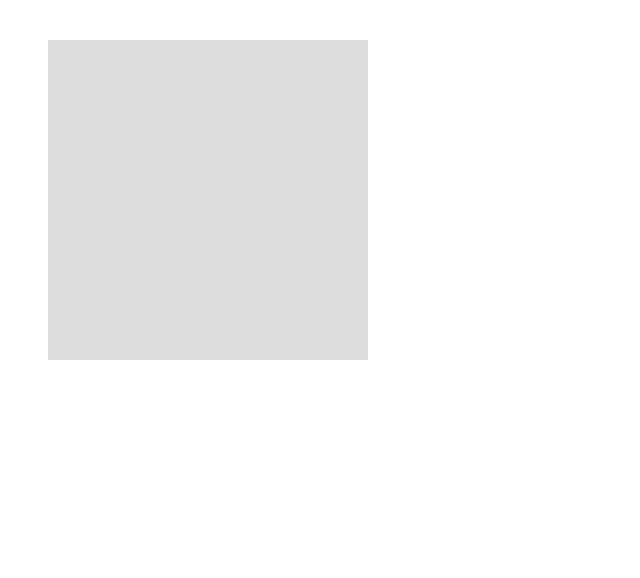
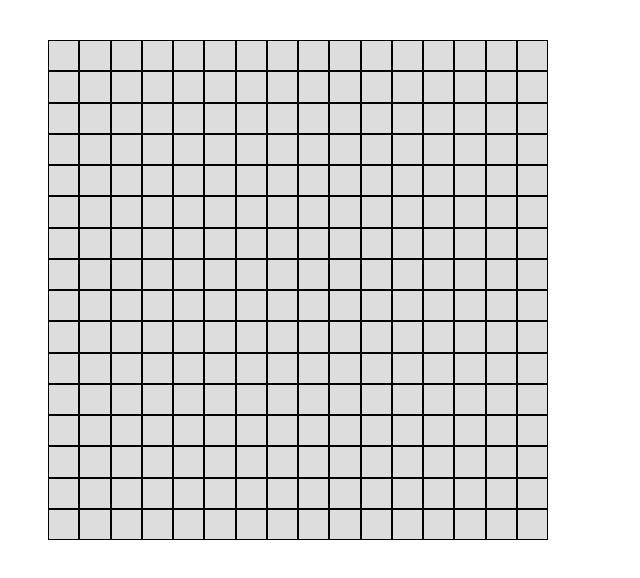
Before and after one commit to Dasaru/odin-etch, a plain HTML site: page index.html in a window 1280 px wide. Shown: the whole page, without its empty margins (0-640 px from the left). Drawn offline with Linux system fonts and the light colour scheme.

Commit message:
Add variable grid size

```diff
--- a/script.js
+++ b/script.js
@@ -1,3 +1,4 @@
+const CONTAINER_PIXEL_SIZE = 500;
 const container = document.querySelector(".container");
 
 createGrid();
@@ -10,8 +11,11 @@ container.addEventListener("mouseover", e => {
 
 function createGrid(size = 16) {
     const GRID_SIZE = size**2;
+    const divSize = CONTAINER_PIXEL_SIZE / size;
     for (let i=0; i < GRID_SIZE; i++) {
         let div = document.createElement("div");
+        div.style.width = divSize + "px";
+        div.style.height = divSize + "px";
         container.append(div);
     }
 }
--- a/styles.css
+++ b/styles.css
@@ -4,14 +4,13 @@
 
 .container {
     background-color: #ddd;
-    width: 320px;
-    height: 320px;
+    width: 500px;
+    height: 500px;
     display: flex;
     flex-flow: wrap;
     margin: 40px;
 }
 
 .container > div {
-    width: 20px;
-    height: 20px;
+    border: 1px solid black;
 }
```
